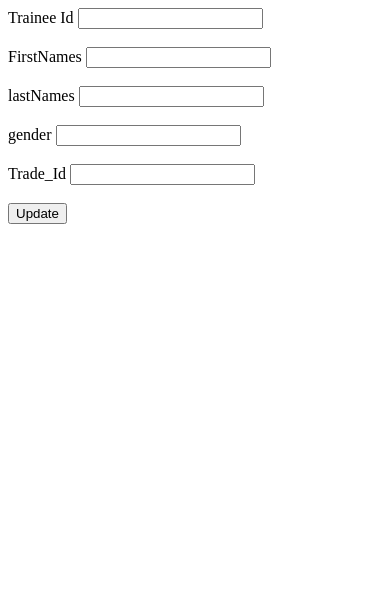
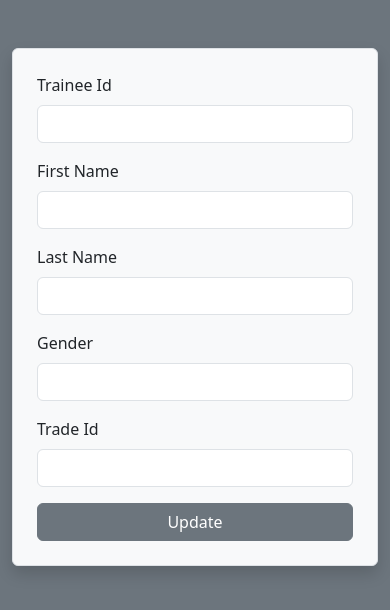
Before and after one commit to igitego/git-hub, a PHP site: page /update_trainee.php in a window 390 px wide. Shown: the top 610 px of the page. Run offline with PHP 8.4, Linux system fonts and the light colour scheme; data that the repository does not hold is empty.

Commit message:
first commit

```diff
--- a/insert_Marks.php
+++ b/insert_Marks.php
@@ -84,7 +84,8 @@ if (isset($_POST['insert'])) {
             <input type="number" name="Formative_assessment" class="form-control" required>
           </div>
           <div class="d-grid">
-            <button name="insert" class="btn btn-dark">Add</button>
+            <button name="insert" class="btn btn-dark mb-2">Add</button>
+            <a href="select_marks.php" class="btn btn-danger mt-3">Back</a>
           </div>
         </form>
       </div>
--- a/insert_module.php
+++ b/insert_module.php
@@ -35,7 +35,10 @@ if (isset($_POST['insert'])) {
       <label class="form-label">Trade ID</label>
       <input type="text" name="Trade_Id" class="form-control" required>
     </div>
+    <div class="d-grid">
     <button name="insert" class="btn btn-dark w-100">Add</button>
+     <a href="select_module.php" class="btn btn-danger mt-3">Back</a>
+     </div>
   </form>
 
   <script src="https://cdn.jsdelivr.net/npm/bootstrap@5.3.3/dist/js/bootstrap.bundle.min.js"></script>
--- a/insert_trade.php
+++ b/insert_trade.php
@@ -29,7 +29,11 @@ if (isset($_POST['insert'])) {
       <label class="form-label">Trade Name</label>
       <input type="text" name="Trade_name" class="form-control" required>
     </div>
+
+        <div class="d-grid">
     <button name="insert" class="btn btn-dark w-100">Add</button>
+     <a href="select_trade.php" class="btn btn-danger mt-3">Back</a>
+     </div>
   </form>
 
   <script src="https://cdn.jsdelivr.net/npm/bootstrap@5.3.3/dist/js/bootstrap.bundle.min.js"></script>
--- a/insert_trainee.php
+++ b/insert_trainee.php
@@ -45,7 +45,10 @@ if (isset($_POST['insert'])) {
       <label class="form-label">Trade ID</label>
       <input type="text" name="Trade_Id" class="form-control" required>
     </div>
+            <div class="d-grid">
     <button name="insert" class="btn btn-dark w-100">Add</button>
+     <a href="select_trade.php" class="btn btn-danger mt-3">Back</a>
+     </div>
   </form>
 
   <script src="https://cdn.jsdelivr.net/npm/bootstrap@5.3.3/dist/js/bootstrap.bundle.min.js"></script>
--- a/not_competent_list.php
+++ b/not_competent_list.php
@@ -95,7 +95,7 @@ session_start();
     </div>
   </div>
 
-  <!-- Bootstrap JS Bundle -->
+
   <script src="https://cdn.jsdelivr.net/npm/bootstrap@5.3.3/dist/js/bootstrap.bundle.min.js"></script>
 </body>
 </html>
--- a/update_trainee.php
+++ b/update_trainee.php
@@ -1,8 +1,6 @@
 <?php
-
 include('conn.php');
 if (isset($_GET['Trainee_Id'])) {
-
     $Trainee_Id = $_GET['Trainee_Id'];
     $sql = "SELECT * FROM trainees WHERE Trainee_Id = '$Trainee_Id'";
     $query = mysqli_query($conn, $sql);
@@ -15,12 +13,11 @@
 }
 
 if (isset($_POST['update'])) {
-
-    $Fname=$_POST['FirstNames'];
-    $lname=$_POST['LastName'];
-    $gender=$_POST['Gender'];
-    $trade_id=$_POST['Trade_Id'];
-    $Trainee_Id=$_POST['Trainee_Id'];
+    $Fname = $_POST['FirstNames'];
+    $lname = $_POST['LastName'];
+    $gender = $_POST['Gender'];
+    $trade_id = $_POST['Trade_Id'];
+    $Trainee_Id = $_POST['Trainee_Id'];
 
     $sql = "UPDATE trainees SET FirstNames='$Fname', LastName='$lname', Gender='$gender', Trade_Id='$trade_id'
             WHERE Trainee_Id = '$Trainee_Id'";
@@ -31,8 +28,6 @@
     } else {
         die(mysqli_error($conn));
     }
-
-
 }
 ?>
 
@@ -40,23 +35,40 @@
 <!DOCTYPE html>
 <html lang="en">
 <head>
-    <meta charset="UTF-8">
-    <meta name="viewport" content="width=device-width, initial-scale=1.0">
-    <title>Document</title>
+  <meta charset="UTF-8" />
+  <meta name="viewport" content="width=device-width, initial-scale=1.0"/>
+  <title>Update Trainee</title>
+  <link href="https://cdn.jsdelivr.net/npm/bootstrap@5.3.3/dist/css/bootstrap.min.css" rel="stylesheet"/>
 </head>
-<body>
-<form action=""method="POST">
-<label for=""> Trainee Id</label>
-<input type="text"name="Trainee_Id" value="<?php echo $row['Trainee_Id']?>" readonly><br><br>
-<label for=""> FirstNames</label>
-<input type="text"name="FirstNames" value="<?php echo $row['FirstNames']?>"><br><br>
-<label for="">lastNames</label>
-<input type="text"name="LastName" value="<?php echo $row['LastName']?>"><br><br>
-<label for="">gender</label>
-<input type="text"name="Gender" value="<?php echo $row['Gender']?>"><br><br>
-<label for="">Trade_Id</label>
-<input type="text"name="Trade_Id" value="<?php echo $row['Trade_Id']?>"><br><br>
-<button name="update">Update</button>
+<body class="bg-secondary">
+  <div class="container mt-5">
+    <div class="row justify-content-center">
+      <div class="col-md-6">
+        <form method="POST" class="p-4 border rounded shadow bg-light">
+          <div class="mb-3">
+            <label class="form-label text-dark">Trainee Id</label>
+            <input type="text" name="Trainee_Id" value="<?php echo $row['Trainee_Id']?>" class="form-control" readonly>
+          </div>
+          <div class="mb-3">
+            <label class="form-label text-dark">First Name</label>
+            <input type="text" name="FirstNames" value="<?php echo $row['FirstNames']?>" class="form-control">
+          </div>
+          <div class="mb-3">
+            <label class="form-label text-dark">Last Name</label>
+            <input type="text" name="LastName" value="<?php echo $row['LastName']?>" class="form-control">
+          </div>
+          <div class="mb-3">
+            <label class="form-label text-dark">Gender</label>
+            <input type="text" name="Gender" value="<?php echo $row['Gender']?>" class="form-control">
+          </div>
+          <div class="mb-3">
+            <label class="form-label text-dark">Trade Id</label>
+            <input type="text" name="Trade_Id" value="<?php echo $row['Trade_Id']?>" class="form-control">
+          </div>
+          <button name="update" class="btn btn-secondary w-100">Update</button>
         </form>
+      </div>
+    </div>
+  </div>
 </body>
 </html>
```
Also changed, not shown: update_module.php (+24 -18 lines), update_trade.php (+24 -20 lines). Lines whose indentation alone changed are shown as unchanged.
